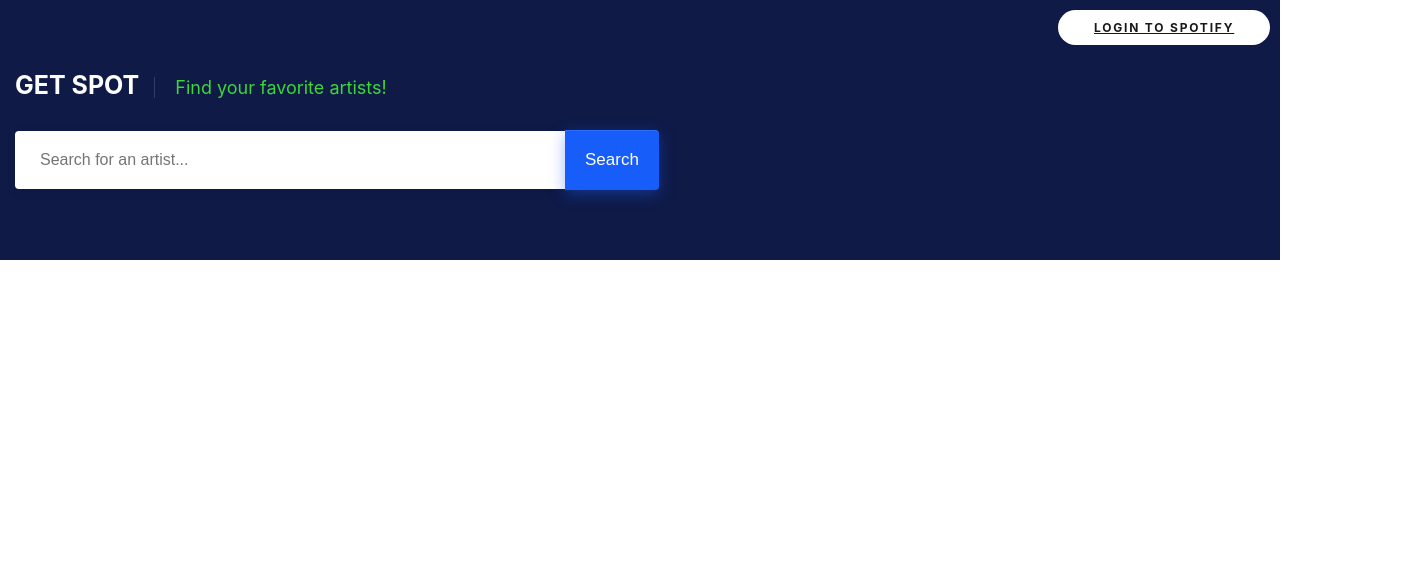
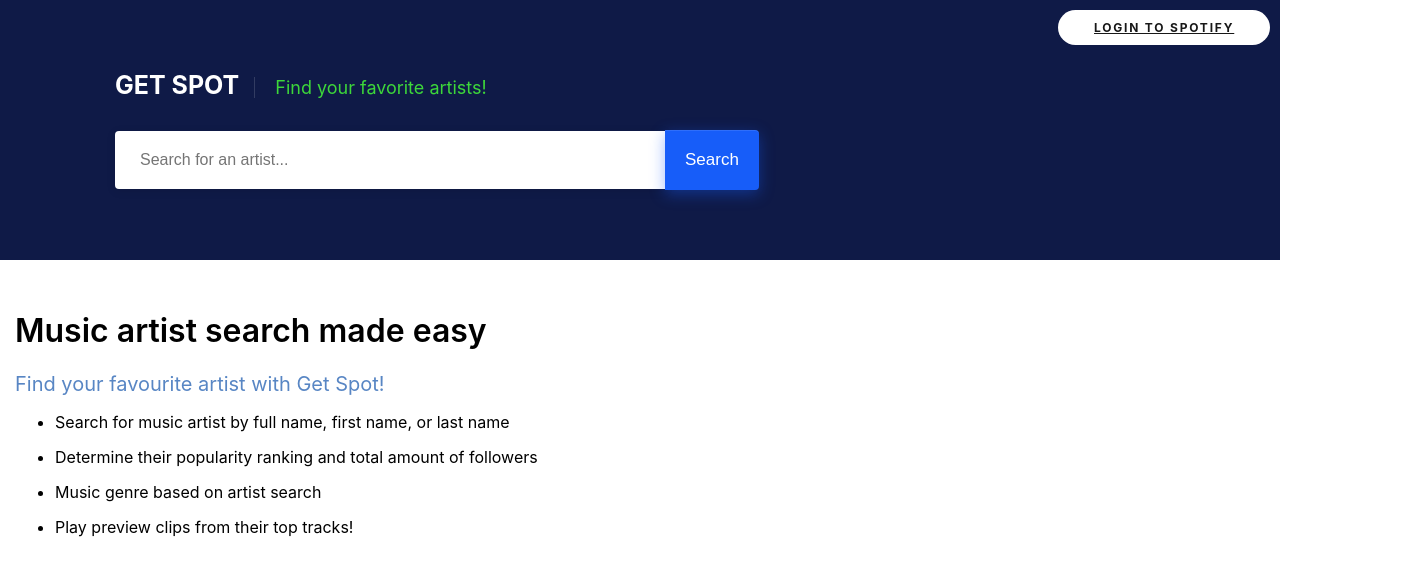
Before and after one commit to sarisssa/Get-Spot, a React (Create React App) app: page / in a window 1280 px wide. Shown: the top 576 px of the page, 1410 px wide, since content can reach past the window. Built offline with nearby package versions, Linux system fonts and the light colour scheme.

Commit message:
Integrate Footer Component into App.js and implement additional styling.

```diff
--- a/src/App.css
+++ b/src/App.css
@@ -1,4 +1,3 @@
-
 
 .header {
   background: #0F1A47;
@@ -9,6 +8,15 @@
   width: 100%;
   padding-left: 15px;
   padding-right: 15px;
-  margin-right: auto;
-  margin-left: auto;
+  margin-right: 100px;
+  margin-left: 100px;
 }
+
+
+.search-results-container {
+  padding: 50px 15px;
+}
+
+.footer {
+  padding: 30px 15px;
+}
--- a/src/App.js
+++ b/src/App.js
@@ -4,6 +4,7 @@ import Header from './components/header/header.component';
 import SearchBar from './components/search-bar/search-bar.component';
 import ArtistProfile from './components/artist-profile/artist-profile.component';
 import TracksContainer from './components/tracks-container/tracks-container.component';
+import Footer from './components/footer/footer.component';
 
 import './App.css';
 
@@ -61,11 +62,14 @@ const App = () => {
       </div>
       {artist
         ?
-        <div className='search-results'>
+        <div className='search-results-container'>
           <ArtistProfile artist={artist} />
           <TracksContainer tracks={topTracks} />
         </div>
-        : null
+        :
+        <div className='footer'>
+          <Footer />
+        </div>
       }
     </div>
   );
```
